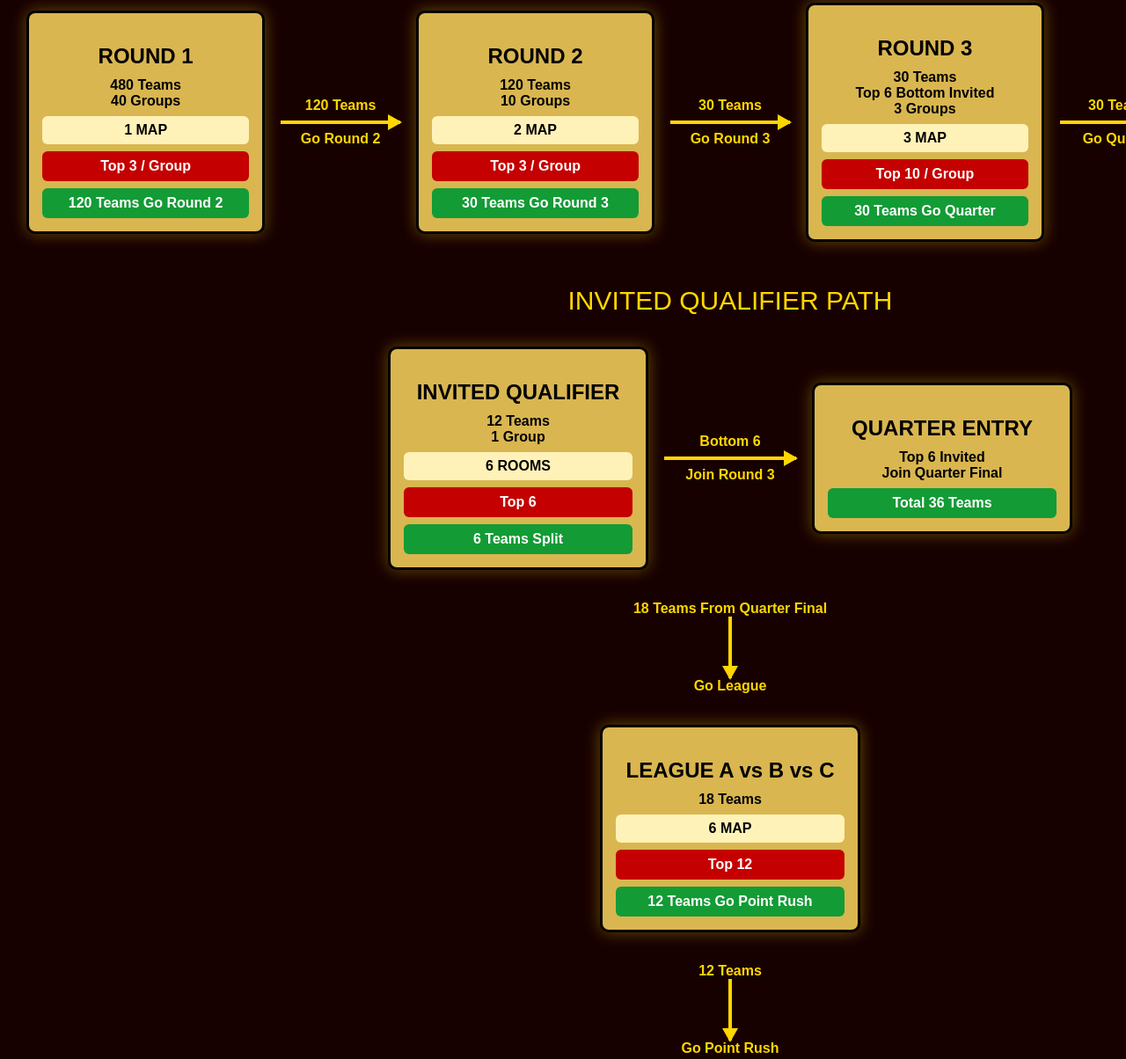
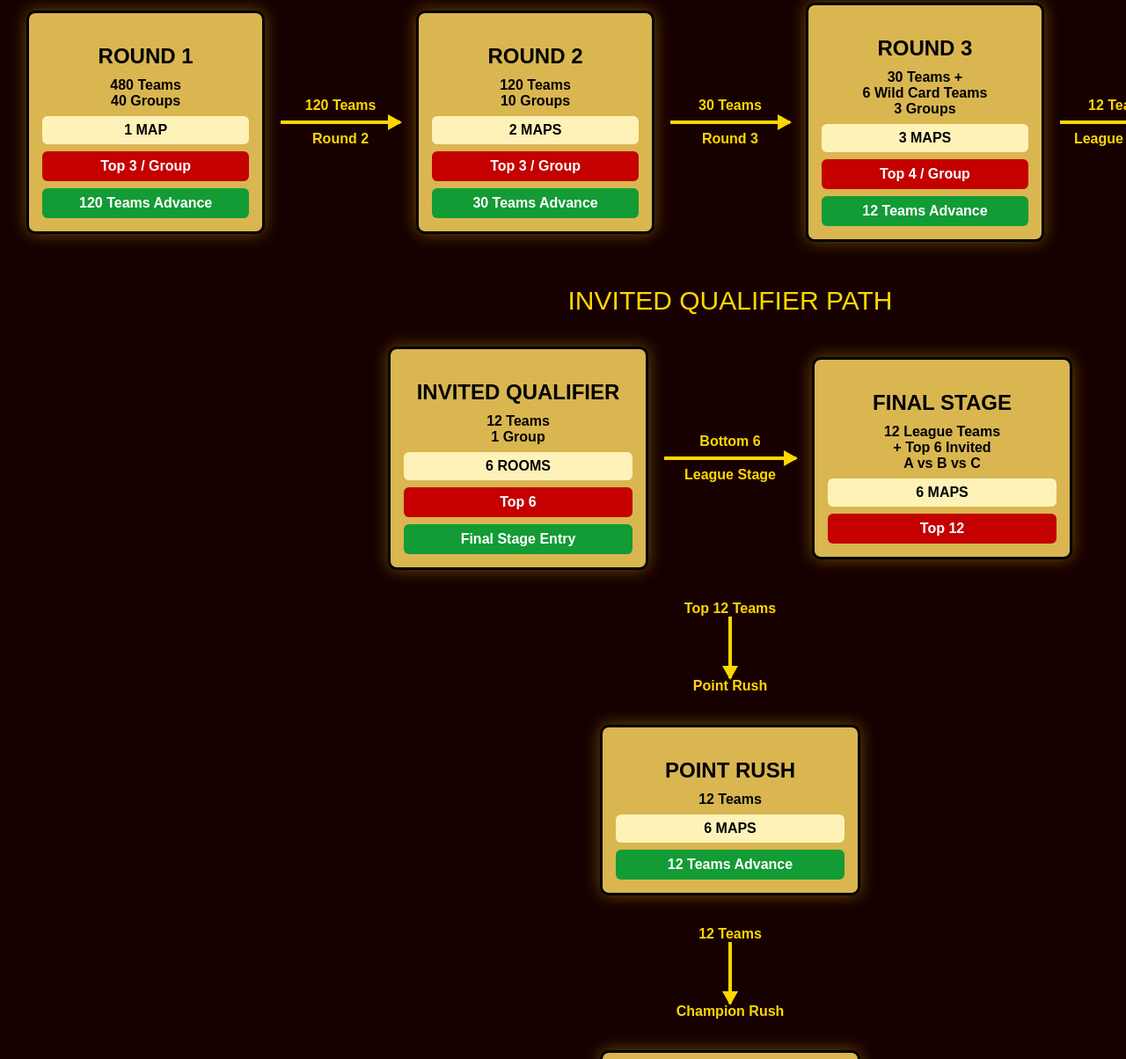
Before and after one commit to enepalgames-dot/The-shield-Showdown, a website: page roadmap.html in a window 1280 px wide. Shown: the part 216-1420 px from the top of the page at 88% size. Drawn offline with Linux system fonts and the light colour scheme.

Commit message:
Update roadmap.html

```diff
--- a/roadmap.html
+++ b/roadmap.html
@@ -144,54 +144,54 @@ h1{
       40 Groups
       <div class="map">1 MAP</div>
       <div class="qualify">Top 3 / Group</div>
-      <div class="result">120 Teams Go Round 2</div>
+      <div class="result">120 Teams Advance</div>
     </div>
 
     <div class="arrowBox">
       120 Teams
       <div class="arrowLine"></div>
-      Go Round 2
+      Round 2
     </div>
 
     <div class="stage">
       <h2>ROUND 2</h2>
       120 Teams<br>
       10 Groups
-      <div class="map">2 MAP</div>
+      <div class="map">2 MAPS</div>
       <div class="qualify">Top 3 / Group</div>
-      <div class="result">30 Teams Go Round 3</div>
+      <div class="result">30 Teams Advance</div>
     </div>
 
     <div class="arrowBox">
       30 Teams
       <div class="arrowLine"></div>
-      Go Round 3
+      Round 3
     </div>
 
     <div class="stage">
       <h2>ROUND 3</h2>
-      30 Teams<br>
-      Top 6 Bottom Invited<br>
+      30 Teams +<br>
+      6 Wild Card Teams<br>
       3 Groups
-      <div class="map">3 MAP</div>
-      <div class="qualify">Top 10 / Group</div>
-      <div class="result">30 Teams Go Quarter</div>
+      <div class="map">3 MAPS</div>
+      <div class="qualify">Top 4 / Group</div>
+      <div class="result">12 Teams Advance</div>
     </div>
 
     <div class="arrowBox">
-      30 Teams
+      12 Teams
       <div class="arrowLine"></div>
-      Go Quarter
+      League Stage
     </div>
 
     <div class="stage">
-      <h2>QUARTER FINAL</h2>
-      30 Teams<br>
-      Top 6 Top Invited<br>
-      3 Groups
-      <div class="map">6 MAP</div>
-      <div class="qualify">Top 6 / Group</div>
-      <div class="result">18 Teams Go League</div>
+      <h2>LEAGUE STAGE</h2>
+      12 Qualified Teams<br>
+      + Bottom 6 Invited
+      <br>A vs B vs C
+      <div class="map">6 MAPS</div>
+      <div class="qualify">Top 12</div>
+      <div class="result">Final Stage</div>
     </div>
   </div>
 
@@ -204,67 +204,51 @@ h1{
       1 Group
       <div class="map">6 ROOMS</div>
       <div class="qualify">Top 6</div>
-      <div class="result">6 Teams Split</div>
+      <div class="result">Final Stage Entry</div>
     </div>
 
     <div class="arrowBox">
       Bottom 6
       <div class="arrowLine"></div>
-      Join Round 3
+      League Stage
     </div>
 
-
-
     <div class="stage">
-      <h2>QUARTER ENTRY</h2>
-      Top 6 Invited<br>
-      Join Quarter Final
-      <div class="result">Total 36 Teams</div>
+      <h2>FINAL STAGE</h2>
+      12 League Teams<br>
+      + Top 6 Invited
+      <br>A vs B vs C
+      <div class="map">6 MAPS</div>
+      <div class="qualify">Top 12</div>
     </div>
   </div>
 
   <div class="downWrap">
-    18 Teams From Quarter Final
+    Top 12 Teams
     <div class="downLine"></div>
-    Go League
+    Point Rush
   </div>
 
   <div class="row">
     <div class="stage">
-      <h2>LEAGUE A vs B vs C</h2>
-      18 Teams
-      <div class="map">6 MAP</div>
-      <div class="qualify">Top 12</div>
-      <div class="result">12 Teams Go Point Rush</div>
+      <h2>POINT RUSH</h2>
+      12 Teams
+      <div class="map">6 MAPS</div>
+      <div class="result">12 Teams Advance</div>
     </div>
   </div>
 
   <div class="downWrap">
     12 Teams
     <div class="downLine"></div>
-    Go Point Rush
-  </div>
-
-  <div class="row">
-    <div class="stage">
-      <h2>POINT RUSH</h2>
-      12 Teams
-      <div class="map">6 MAP</div>
-      <div class="result">12 Teams Go Champion Rush</div>
-    </div>
-  </div>
-
-  <div class="downWrap">
-    12 Teams
-    <div class="downLine"></div>
-    Go Champion Rush
+    Champion Rush
   </div>
 
   <div class="row">
     <div class="stage">
       <h2>CHAMPION RUSH</h2>
       12 Teams
-      <div class="map">UNLIMITED MAP</div>
+      <div class="map">UNLIMITED MAPS</div>
       <div class="result">🏆 Champion Decided</div>
     </div>
   </div>
```
